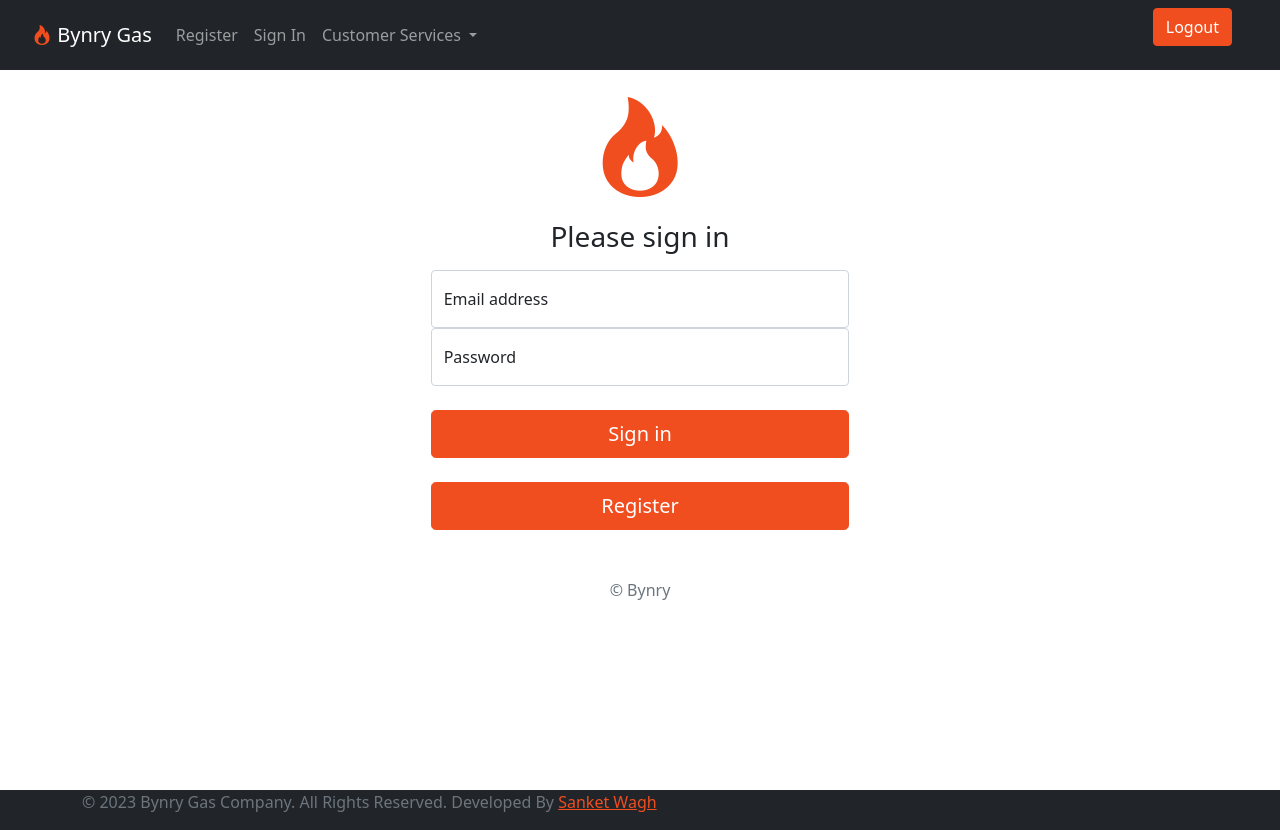
After one commit to sanketwagh147/bynry-gas-demo, a Django app: a page that uses bynry_gas_company/templates/consumer_services/base.html in a window 1280 px wide. The commit adds this page. Run offline with Django 4.2, Linux system fonts and the light colour scheme.

Commit message:
added service request model and main design layout

```diff
--- a/bynry_gas_company/bynry_gas_company/settings.py
+++ b/bynry_gas_company/bynry_gas_company/settings.py
@@ -152,7 +152,7 @@ STATICFILES_DIRS = [STATIC_DIR]
 
 DEFAULT_AUTO_FIELD = "django.db.models.BigAutoField"
 
-# AUTH_USER_MODEL = "accounts.User"
+AUTH_USER_MODEL = "consumer_services.BynryUser"
 
 MESSAGE_TAGS = {messages.ERROR: "danger"}
 
--- a/bynry_gas_company/consumer_services/urls.py
+++ b/bynry_gas_company/consumer_services/urls.py
@@ -4,5 +4,13 @@ from . import views
 
 
 urlpatterns = [
-    path("", views.consumer_home, name="consumer_home")
+    path("", views.consumer_home, name="consumer_home"),
+    path("sign-up/", views.sign_up, name="consumer_sign_up"),
+    path("login/", views.login, name="login"),
+    path("requests/", views.myRequests, name="myRequests"),
+    path("user_requests/", views.userRequests, name="userRequests"),
+    path("customer_requests/", views.customerRequests, name="customerRequests"),
+
+    path("logout/", views.logout, name="logout"),
+
 ]
--- a/bynry_gas_company/consumer_services/views.py
+++ b/bynry_gas_company/consumer_services/views.py
@@ -1,8 +1,112 @@
-from django.shortcuts import render
+from django.shortcuts import render, redirect
+
+from consumer_services.models import BynryUser
+from django.contrib.auth.decorators import login_required, user_passes_test
+from django.contrib import auth, messages
 
 # Create your views here.
+from .forms import BynryUserForm
 
 
 def consumer_home(request):
     context = {}
-    return render(request, "consumer_services/base.html", context)
+    return render(request, "consumer_services/main.html", context)
+
+def sign_up(request):
+    if request.method == "POST":
+        form = BynryUserForm(request.POST)
+        if form.is_valid():
+            # Create the user using form
+            # user = form.save(commit=False)
+            # password = form.cleaned_data["password"]
+            # user.set_password(password)
+            # user.role = User.CUSTOMER
+            # user.save()
+
+            # Create user using create_user method
+            first_name = form.cleaned_data["first_name"]
+            last_name = form.cleaned_data["last_name"]
+            username = form.cleaned_data["username"]
+            phone_number = form.cleaned_data["phone_number"]
+            email = form.cleaned_data["email"]
+            password = form.cleaned_data["password"]
+            user = BynryUser.objects.create_user(
+                first_name=first_name,
+                last_name=last_name,
+                email=email,
+                username=username,
+                password=password,
+                phone_number=phone_number,
+            )
+            user.role = BynryUser.CUSTOMER
+            user.save()
+
+            # Send verification email
+
+            return redirect("consumer_sign_up")
+        else:
+            print("invalid form")
+            print(form.errors)
+            context = {"form": form}
+            return render(request, "consumer_services/sign_up.html", context=context)
+
+    else:
+        form = BynryUserForm()
+        context = {"form": form}
+        return render(request, "consumer_services/sign_up.html", context)
+
+def login(request):
+    if request.user.is_authenticated:
+        messages.warning(request, "You are already Logged in")
+        return redirect("myRequests")
+
+    if request.method == "POST":
+        email = request.POST["email"]
+        password = request.POST["password"]
+
+        user = auth.authenticate(email=email, password=password)
+
+        if user is not None:
+            auth.login(request, user)
+            messages.success(request, "You are now logged in")
+            return redirect("myRequests")
+        else:
+            messages.error(request, "Invalid Login credentials")
+            return redirect("login")
+    return render(request, "consumer_services/sign_in.html")
+def detect_user(user):
+    if user.role == 1:
+        redirect_url = "customerRequests"
+    elif user.role == 2:
+        redirect_url = "userRequests"
+    elif user.role == None and user.is_superadmin:
+        redirect_url = "/admin"
+    else:
+        redirect_url = ""
+
+    return redirect_url
+@login_required(login_url="login")
+def myRequests(request):
+    user = request.user
+    redirect_url = detect_user(user)
+    return redirect(redirect_url)
+    # context = {}
+    # return render(request, "consumer_services/requests.html", context)
+
+@login_required(login_url="login")
+def customerRequests(request):
+    user = request.user
+    context = {}
+    return render(request, "consumer_services/requests_cust.html", context)
+
+@login_required(login_url="login")
+def userRequests(request):
+    user = request.user
+    context = {}
+    return render(request, "consumer_services/requests_user.html", context)
+
+
+def logout(request):
+    auth.logout(request)
+    messages.info(request, "You are now logged out")
+    return redirect("login")
--- a/bynry_gas_company/static/css/style.css
+++ b/bynry_gas_company/static/css/style.css
@@ -1,10 +1,96 @@
-
+:root{
+    --primary-color: #f04e1f
+}
 body{
     box-sizing: border-box;
     -webkit-box-sizing: border-box;
+    height: 100vh !important;
+}
+
+ul{
+    list-style: none !important;
 }
 
 .home{
     display: grid;
-    grid-template-rows: 5vh 90vh 5vh;
+    grid-template-rows: .3fr 8fr 0.1fr;
+
 }
+
+.bi-fire {
+    color: var(--primary-color)
+}
+input:focus, .border-primary{
+
+    border-color: var(--primary-color) !important;
+}
+
+.btn-primary , .bg-primary {
+    background-color: var(--primary-color) !important;
+    border-color: var(--primary-color) !important;
+}
+
+.btn-outline-secondary, .btn-outline-primary{
+    border-color: var(--primary-color) !important;
+    color: var(--primary-color)!important;
+
+}
+
+a{
+    color: var(--primary-color)
+}
+.bynry{
+
+    color: var(--primary-color)
+}
+.btn:hover{
+    background-color: var(--primary-color) !important;
+    color: #fff !important;
+
+}
+.form-logo > i{
+    font-size: 100px;
+    height: 50vh;
+
+}
+
+.form-sign-up{
+    display: grid;
+    grid-template-columns: 1fr 1fr;
+}
+
+.form-control:focus{
+    border-color: var(--primary-color) !important;
+    box-shadow: 0 0 0 0.25rem rgba(221, 164, 110, 0.25);
+}
+
+.register-btn{
+    width: 100%;
+    padding: .6px !important;
+}
+
+.help-inline{
+    color: red !important;
+}
+.col{
+    flex: min-content !important;
+}
+.container-fluid{
+    height: 90vh !important;
+}
+.login-page{
+    display: grid;
+    grid-template-columns: repeat(3, 1fr);
+}
+
+.logout{
+    margin-right: 3rem;
+}
+.logout > a {
+    text-decoration: none;
+    color: #fff;
+
+}
+.navbar-brand{
+    margin-left: 2rem !important;
+}
--- a/bynry_gas_company/templates/consumer_services/base.html
+++ b/bynry_gas_company/templates/consumer_services/base.html
@@ -15,14 +15,13 @@
 
         {% include "consumer_services/navbar.html" %}
         <div class="container-fluid">
-        <div class="main">
-        {% include "consumer_services/main.html" %}
+            {% block main_content %}
+            {% include "consumer_services/main.html" %}
+            {% endblock main_content %}
+        </div>
 
 
-        </div>
-
-    </div>
-    {% include "consumer_services/footer.html" %}
+        {% include "consumer_services/footer.html" %}
     </div>
 
 </body>
--- a/bynry_gas_company/templates/consumer_services/footer.html
+++ b/bynry_gas_company/templates/consumer_services/footer.html
@@ -1,8 +1,8 @@
-<footer class="footer bg-light">
+<footer class="footer bg-dark">
     <div class="container">
       <span class="text-muted">    <p>
-        © 2023 Gas Company. All Rights Reserved. Developed By
-        <a href="#">Sanket Wagh</a>
+        © 2023 Bynry Gas Company. All Rights Reserved. Developed By
+        <a href="https://www.sanketwagh.com">Sanket Wagh</a>
     </p></span>
     </div>
   </footer>
--- a/bynry_gas_company/templates/consumer_services/navbar.html
+++ b/bynry_gas_company/templates/consumer_services/navbar.html
@@ -1,29 +1,26 @@
-<nav class="navbar navbar-expand-lg navbar-light bg-light">
-    <div class="container-fluid">
-      <a class="navbar-brand" href="#">
-        <i class="bi bi-fuel-pump"></i>
-        <span>Bynry Gas company</span>
+<nav class="navbar navbar-expand-lg navbar-dark bg-dark">
+      <a class="navbar-brand" href="/">
+        <i class="bi bi-fire"></i>
+        <span>Bynry Gas </span>
       </a>
       <button class="navbar-toggler" type="button" data-bs-toggle="collapse" data-bs-target="#navbarSupportedContent" aria-controls="navbarSupportedContent" aria-expanded="false" aria-label="Toggle navigation">
         <span class="navbar-toggler-icon"></span>
       </button>
       <div class="collapse navbar-collapse" id="navbarSupportedContent">
         <ul class="navbar-nav me-auto mb-2 mb-lg-0">
+
           <li class="nav-item">
-            <a class="nav-link active" aria-current="page" href="#">Home</a>
+            <a class="nav-link" href="{% url 'consumer_sign_up' %}">Register</a>
           </li>
           <li class="nav-item">
-            <a class="nav-link" href="#">Register</a>
-          </li>
-          <li class="nav-item">
-            <a class="nav-link" href="#">Sign In</a>
+            <a class="nav-link" href="{% url 'login' %}">Sign In</a>
           </li>
           <li class="nav-item dropdown">
             <a class="nav-link dropdown-toggle" href="#" id="navbarDropdown" role="button" data-bs-toggle="dropdown" aria-expanded="false">
               Customer Services
             </a>
             <ul class="dropdown-menu" aria-labelledby="navbarDropdown">
-              <li><a class="dropdown-item" href="#">Service Request</a></li>
+              <li><a class="dropdown-item" href="{% url 'myRequests' %}">Service Request</a></li>
               <li><a class="dropdown-item" href="#">Status of request</a></li>
               <li><hr class="dropdown-divider"></li>
               <li><a class="dropdown-item" href="#">Complaints</a></li>
@@ -31,7 +28,9 @@
           </li>
 
         </ul>
+        <ul>
+          <li class="btn btn-primary logout"><a  href="{% url 'logout' %}">Logout</a></li>
+        </ul>
 
       </div>
-    </div>
   </nav>
--- /dev/null
+++ b/bynry_gas_company/templates/consumer_services/sign_in.html
@@ -0,0 +1,32 @@
+{% extends 'consumer_services/base.html' %}
+{% load static %}
+{% block main_content %}
+
+    {% csrf_token %}
+    <div class="login-page text-center">
+        <div></div>
+
+        <form class="form-logo" method="post"
+        action="{% url 'login' %}"
+        enctype="multipart/form-data">
+        {% csrf_token %}
+            <i class="bi bi-fire" ></i>
+            <h1 class="h3 mb-3 fw-normal">Please sign in</h1>
+
+            <div class="form-floating">
+                <input type="email" class="form-control" id="floatingInput" name="email" placeholder="name@example.com">
+                <label for="floatingInput">Email address</label>
+            </div>
+            <div class="form-floating">
+          <input type="password" class="form-control" id="floatingPassword" name="password" placeholder="Password">
+          <label for="floatingPassword">Password</label>
+        </div>
+
+
+        <button class="w-100 btn btn-lg btn-primary mt-4" type="submit">Sign in</button>
+        <a href="{% url 'consumer_sign_up' %}"><button type="button" class="w-100 btn btn-lg btn-primary mt-4" >Register</button></a>
+        <p class="mt-5 mb-3 text-muted">© Bynry</p>
+    </form>
+        <div></div>
+</div>
+{% endblock main_content %}
```
Also changed, not shown: bynry_gas_company/consumer_services/admin.py (+15 -0 lines), bynry_gas_company/consumer_services/forms.py (added, +99 -0 lines), bynry_gas_company/consumer_services/models.py (+69 -9 lines), bynry_gas_company/templates/consumer_services/main.html (+12 -9 lines), bynry_gas_company/templates/consumer_services/requests_cust.html (added, +9 -0 lines), bynry_gas_company/templates/consumer_services/requests_user.html (added, +9 -0 lines), bynry_gas_company/templates/consumer_services/sign_up.html (added, +55 -0 lines), bynry_gas_company/consumer_services/migrations/0001_initial.py (added), bynry_gas_company/consumer_services/migrations/0002_alter_bynryuser_phone_number.py (added), bynry_gas_company/consumer_services/migrations/0003_fileupload_alter_bynryuser_role_servicerequests.py (added), bynry_gas_company/consumer_services/migrations/0004_alter_servicerequests_priority.py (added).
